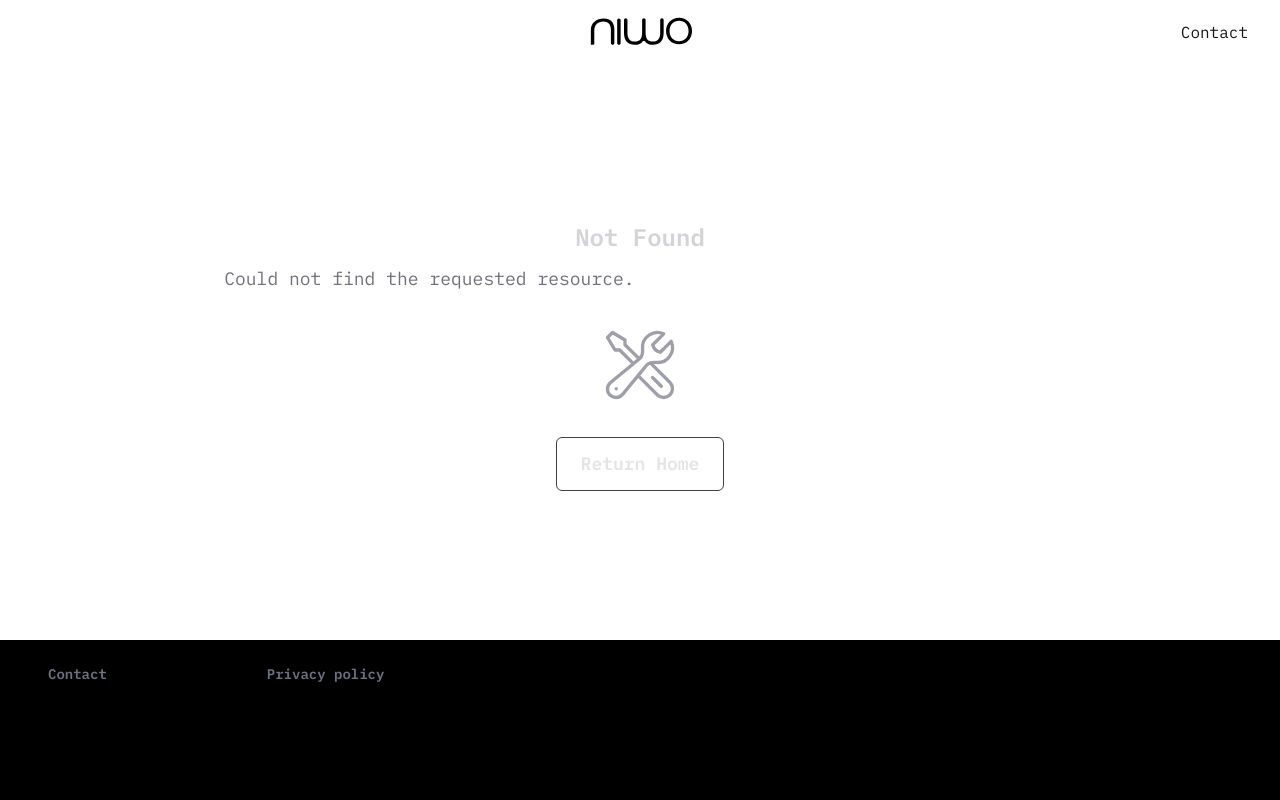
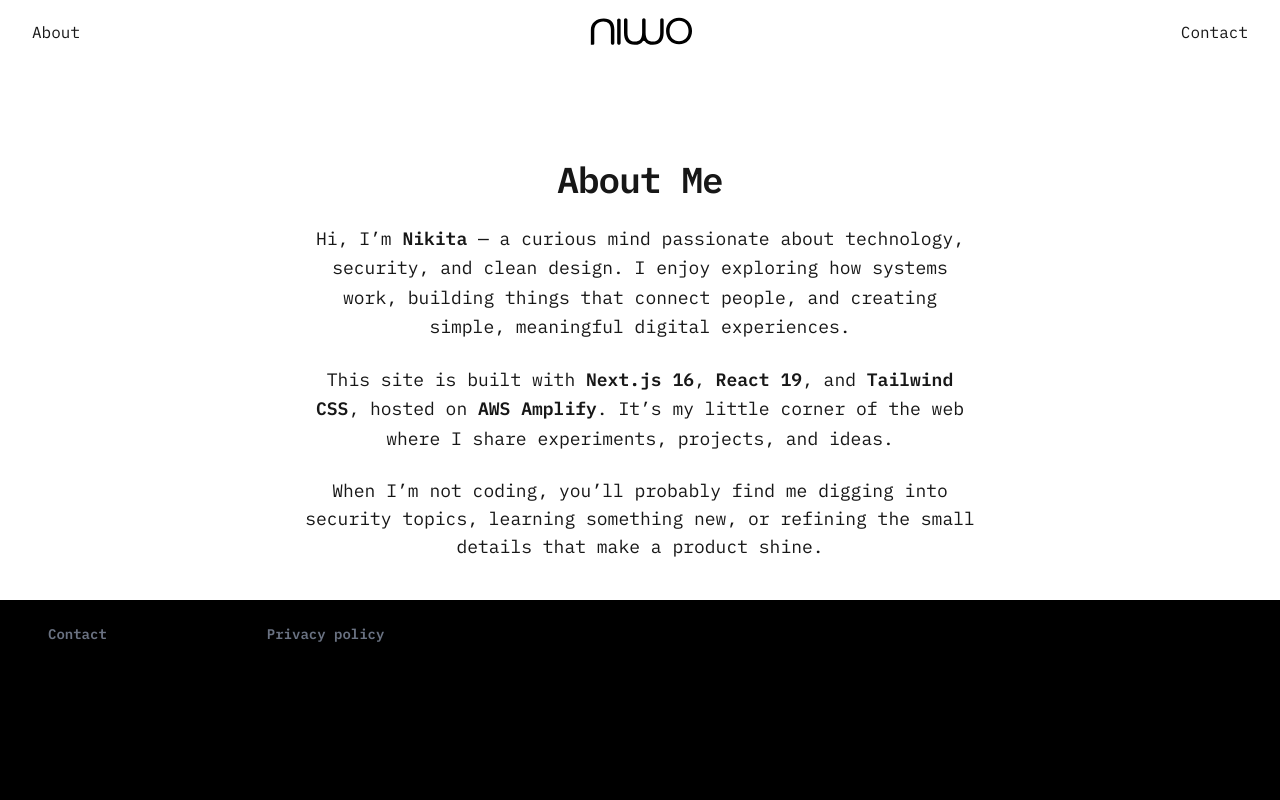
Before and after one commit to n1wo/niwo-webapp, a Next.js app in the folder frontend/: page /pages/about in a window 1280 px wide. Before the commit this address had no page. Shown: the top 800 px of the page. Built offline with nearby package versions, Linux system fonts and the light colour scheme.

Commit message:
✨ feat(frontend): implement about page and update navbar
- adds a new about page with information about the author and the site
- updates the navbar to include a link to the about page

```diff
--- /dev/null
+++ b/frontend/src/app/pages/about/page.tsx
@@ -0,0 +1,24 @@
+// frontend/src/app/about/page.tsx
+export default function AboutPage() {
+  return (
+    <main className="min-h-[75vh] bg-background text-foreground flex flex-col items-center justify-top p-8 pt-40 font-ibm">
+      <section className="max-w-2xl text-center space-y-6">
+        <h1 className="text-4xl font-bold tracking-tight">About Me</h1>
+        <p className="text-lg leading-relaxed text-muted-foreground">
+          Hi, I’m <strong>Nikita</strong> — a curious mind passionate about technology,
+          security, and clean design. I enjoy exploring how systems work, building
+          things that connect people, and creating simple, meaningful digital experiences.
+        </p>
+        <p className="text-lg leading-relaxed text-muted-foreground">
+          This site is built with <strong>Next.js 16</strong>, <strong>React 19</strong>,
+          and <strong>Tailwind CSS</strong>, hosted on <strong>AWS Amplify</strong>.
+          It’s my little corner of the web where I share experiments, projects, and ideas.
+        </p>
+        <p className="text-lg text-muted-foreground">
+          When I’m not coding, you’ll probably find me digging into security topics,
+          learning something new, or refining the small details that make a product shine.
+        </p>
+      </section>
+    </main>
+  );
+}
--- a/frontend/src/components/nav/Navbar.tsx
+++ b/frontend/src/components/nav/Navbar.tsx
@@ -19,10 +19,11 @@ export default function Navbar() {
             <li>
               <LinkA href="/pages/services">Services</LinkA>
             </li>
+             */}
             <li>
               <LinkA href="/pages/about">About</LinkA>
             </li>
-            */}
+
           </ul>
 
 
@@ -66,13 +67,7 @@ export default function Navbar() {
         {/* Mobile Menu */}
         {isOpen && (
           <div className="fixed sm:hidden z-30 top-16 px-8 my-auto w-full h-fit pb-10 backdrop-blur-sm bg-bkg-1/60">
-            <ul className="flex flex-col gap-4 font-ibm">
-              <li>
-                <LinkA href="/pages/work">Work</LinkA>
-              </li>
-              <li>
-                <LinkA href="/pages/services">Services</LinkA>
-              </li>
+            <ul className="flex flex-col gap-4 font-ibm pt-4">
               <li>
                 <LinkA href="/pages/about">About</LinkA>
               </li>
```
